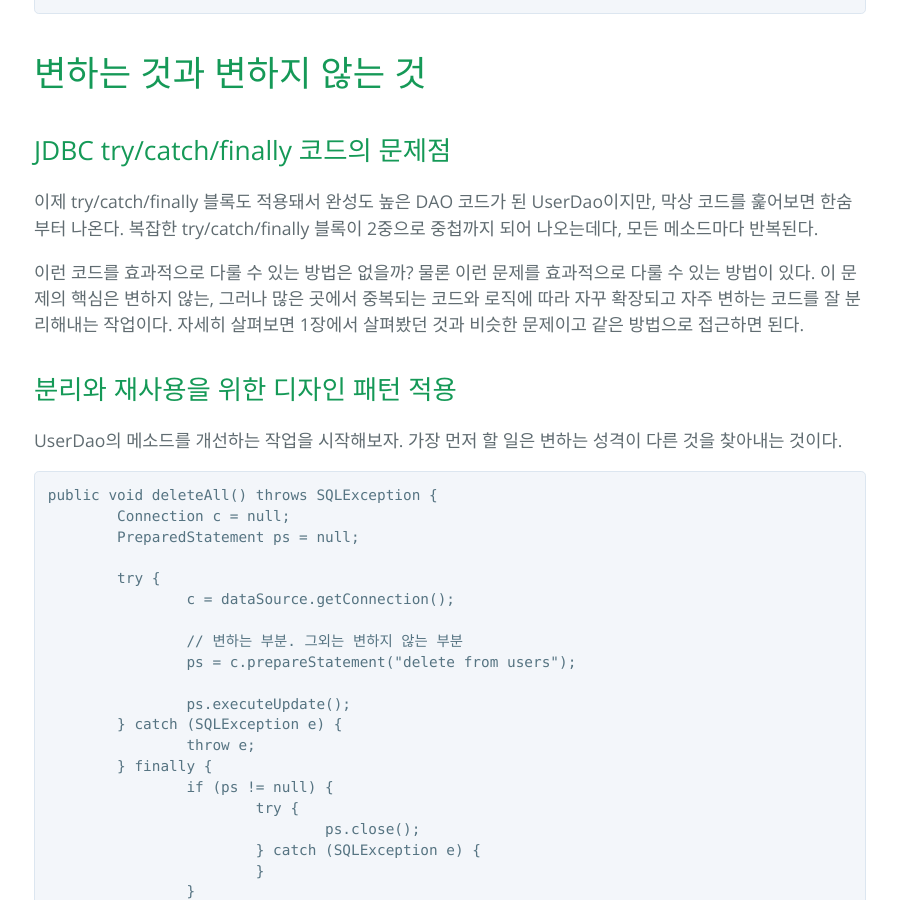
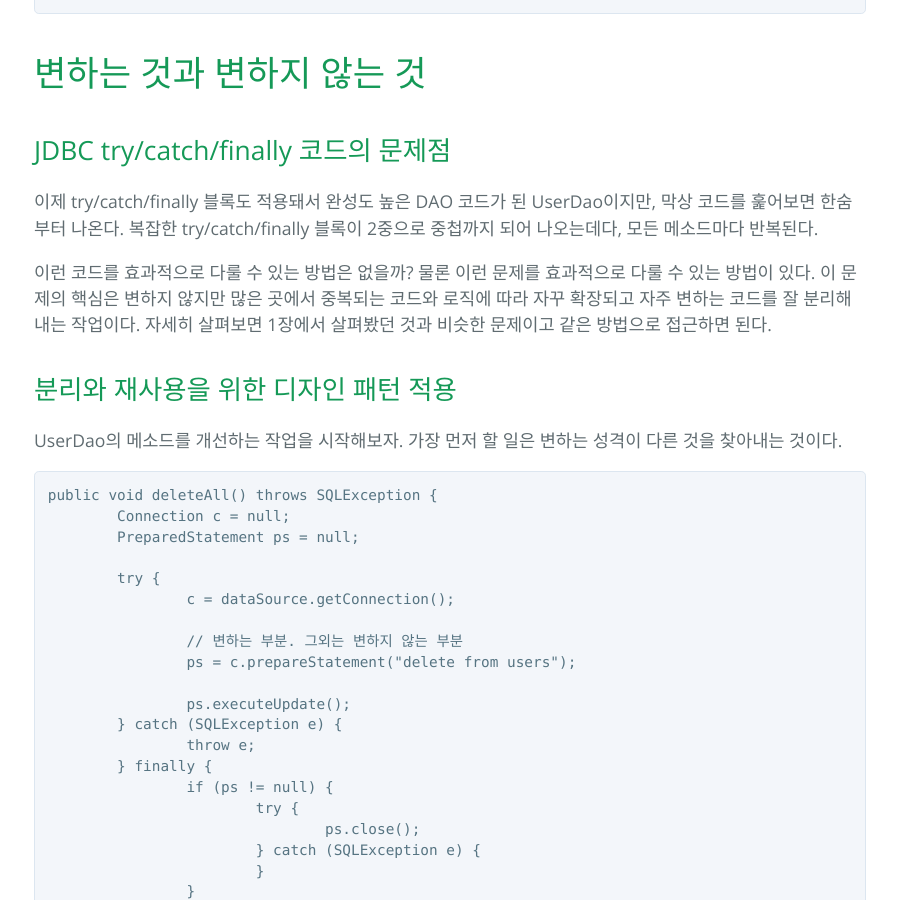
Before and after one commit to 2narabbit/2narabbit.github.io, a Jekyll site: the page built from _posts/2016-11-14-toby-spring-chapter3.markdown, in a window 1280 px wide and 900 px high, scrolled down 2664 px. Shown: the whole window, without its empty margins (190-1087 px from the left). Built offline with Jekyll 4.4.1, drawn with Linux system fonts in a browser that asks for light colours; some of the changed text lies outside the part shown.

Commit message:
UPD: 빼먹은것있었네ㅠㅠ

````diff
--- a/_posts/2016-11-10-toby-spring-chapter2.markdown
+++ b/_posts/2016-11-10-toby-spring-chapter2.markdown
@@ -515,6 +515,9 @@
 		....
 		// 테스트에서 UserDao가 사용할 DataSource 오브젝트를 직접 생성한다.
 		DataSource dataSource = new SingleConnectionDataSource("jdbc:mysql://localhost/testdb", "spring", "book", true);
+
+		// 코드에 의한 수동 DI
+		dao.setDataSource(dataSource);
 	}
 }
 ```
--- a/_posts/2016-11-14-toby-spring-chapter3.markdown
+++ b/_posts/2016-11-14-toby-spring-chapter3.markdown
@@ -112,7 +112,7 @@
 ## JDBC try/catch/finally 코드의 문제점
 이제 try/catch/finally 블록도 적용돼서 완성도 높은 DAO 코드가 된 UserDao이지만, 막상 코드를 훑어보면 한숨부터 나온다. 복잡한 try/catch/finally 블록이 2중으로 중첩까지 되어 나오는데다, 모든 메소드마다 반복된다.
 
-이런 코드를 효과적으로 다룰 수 있는 방법은 없을까? 물론 이런 문제를 효과적으로 다룰 수 있는 방법이 있다. 이 문제의 핵심은 변하지 않는, 그러나 많은 곳에서 중복되는 코드와 로직에 따라 자꾸 확장되고 자주 변하는 코드를 잘 분리해내는 작업이다. 자세히 살펴보면 1장에서 살펴봤던 것과 비슷한 문제이고 같은 방법으로 접근하면 된다.
+이런 코드를 효과적으로 다룰 수 있는 방법은 없을까? 물론 이런 문제를 효과적으로 다룰 수 있는 방법이 있다. 이 문제의 핵심은 변하지 않지만 많은 곳에서 중복되는 코드와 로직에 따라 자꾸 확장되고 자주 변하는 코드를 잘 분리해내는 작업이다. 자세히 살펴보면 1장에서 살펴봤던 것과 비슷한 문제이고 같은 방법으로 접근하면 된다.
 
 ## 분리와 재사용을 위한 디자인 패턴 적용
 UserDao의 메소드를 개선하는 작업을 시작해보자. 가장 먼저 할 일은 변하는 성격이 다른 것을 찾아내는 것이다.
````
Also changed, not shown: other parts of _posts/2016-11-14-toby-spring-chapter3.markdown (+1 -1 lines).
